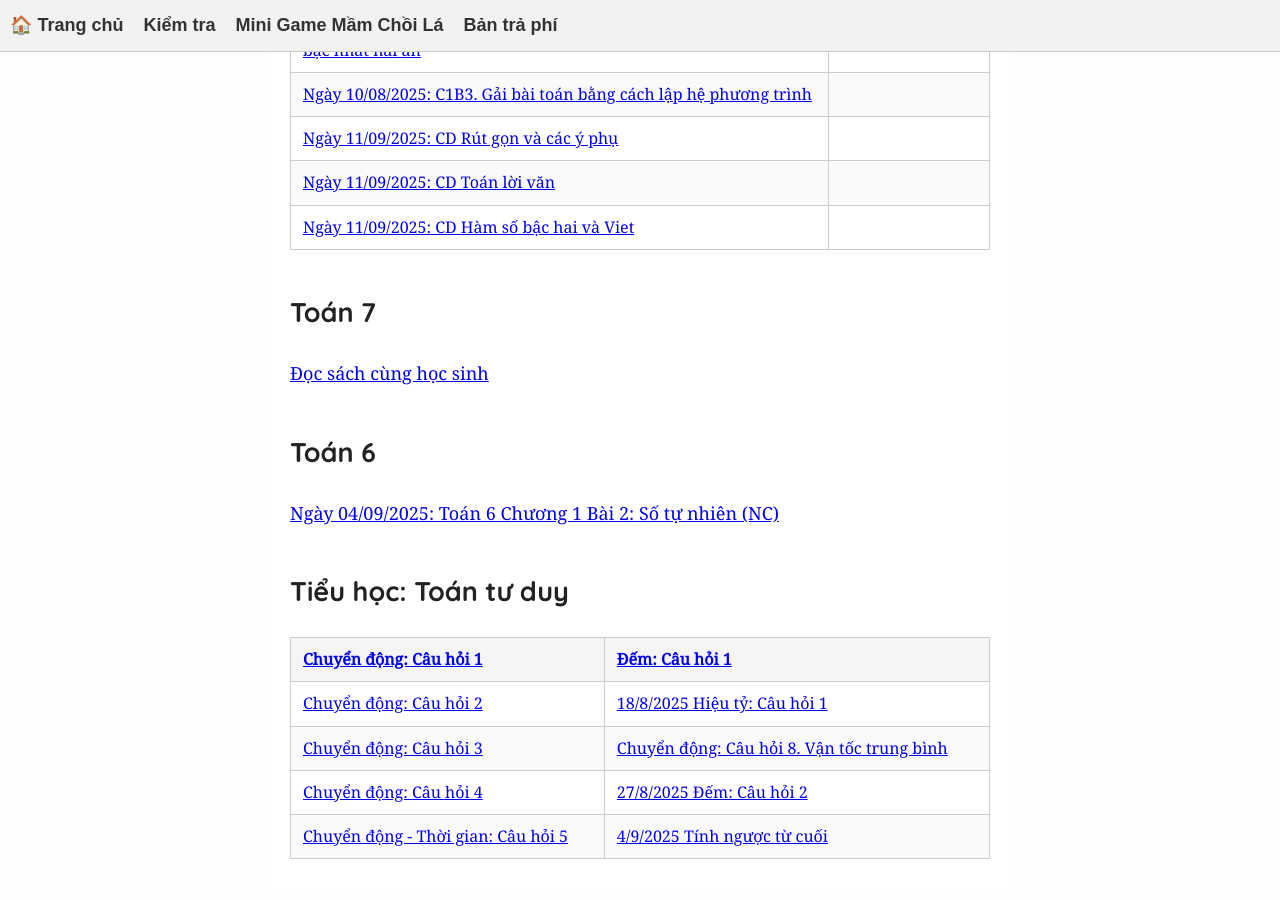
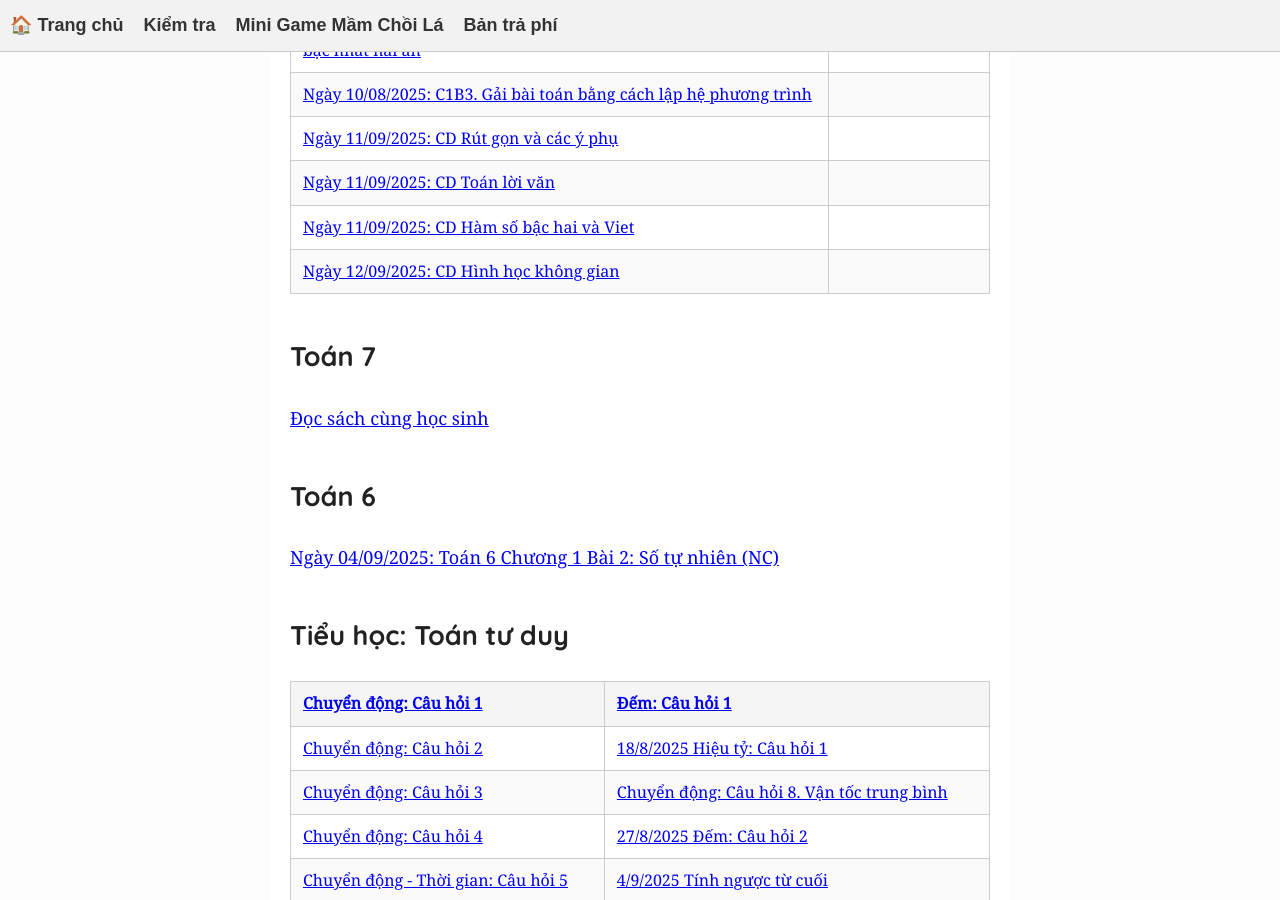
Before and after one commit to NguyenMuoiVN1988/publicstudyrepo, a Jekyll site: the page built from index.md, in a window 1280 px wide and 900 px high, scrolled down 1250 px. Built offline with Jekyll 4.4.1, drawn with Linux system fonts in a browser that asks for light colours.

Commit message:
Update index.md

```diff
--- a/index.md
+++ b/index.md
@@ -41,6 +41,7 @@ title: "Public Study"
 | [Ngày 11/09/2025: CD Rút gọn và các ý phụ](T9/T9C3B5.html)| |
 |[Ngày 11/09/2025: CD Toán lời văn](T9/T9CDLoiVan.html)| |
 | [Ngày 11/09/2025: CD Hàm số bậc hai và Viet](T9/T9CDHamSoBac2.html)| |
+| [Ngày 12/09/2025: CD Hình học không gian](T9/T9CDHHKG.html)| |
 
 ## Toán 7
 [Đọc sách cùng học sinh](T7/DocCungHST7.md)
```
